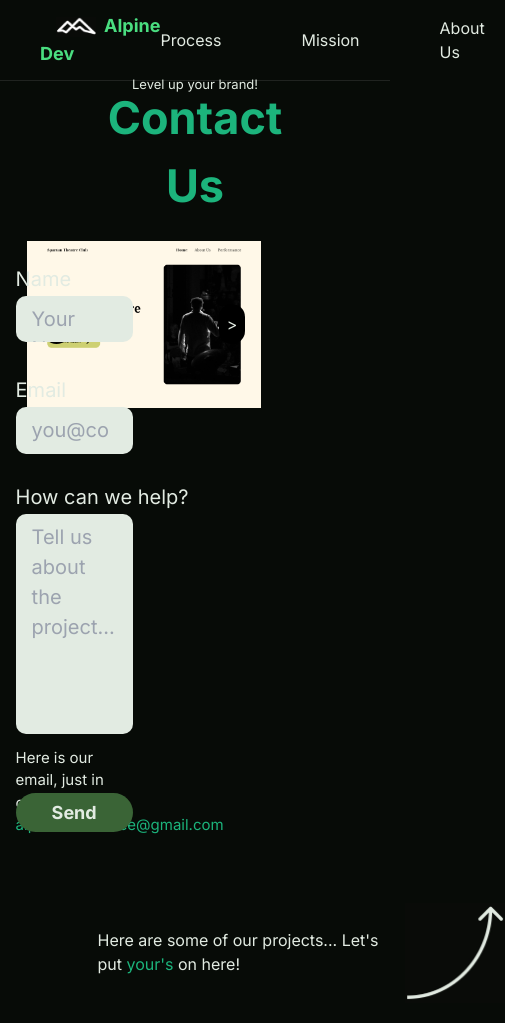
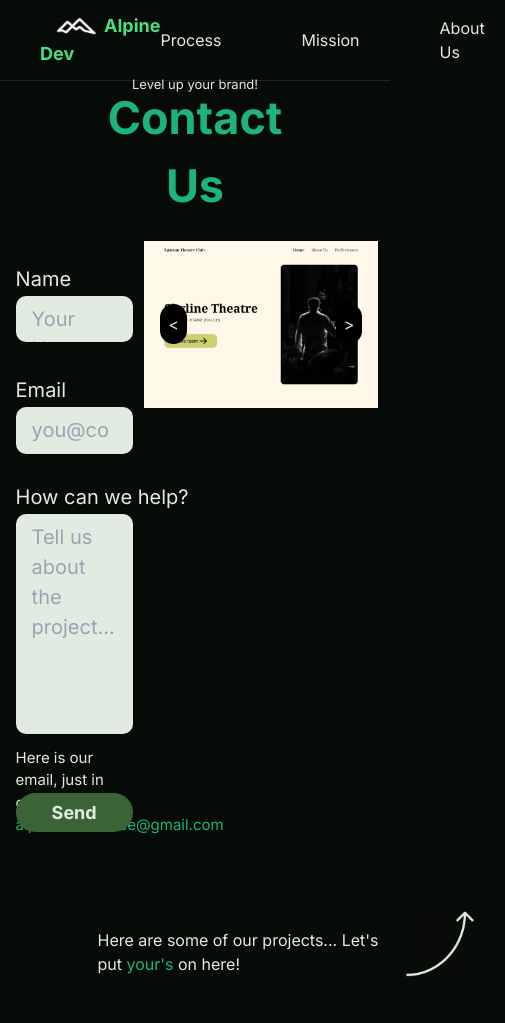
Before and after one commit to SaiChittella/Alpine_Dev_Website, a Next.js app: page /contact in a window 390 px wide. Shown: the whole page, 505 px wide, since content can reach past the window. After the commit the page ends 999 px from the top, so only its background shows below. Built offline with nearby package versions, Linux system fonts and the light colour scheme.

Commit message:
Changed responsiveness of styling

```diff
--- a/src/app/contact/page.tsx
+++ b/src/app/contact/page.tsx
@@ -63,7 +63,6 @@ export default function ContactUs() {
 				},
 				{
 					opacity: 1,
-					x: "-50%",
 					duration: 4,
 					ease: "power2.inOut",
 				}
@@ -184,12 +183,12 @@ export default function ContactUs() {
 				<img
 					src={arrow}
 					alt=""
-					height="100vh"
-					width="100vw"
+					height="70vh"
+					width="70vw"
 					style={{
 						position: "relative",
 						left: "105%",
-						marginTop: "-25%",
+						marginTop: "-8vh",
 					}}
 				/>
 			</div>
```
